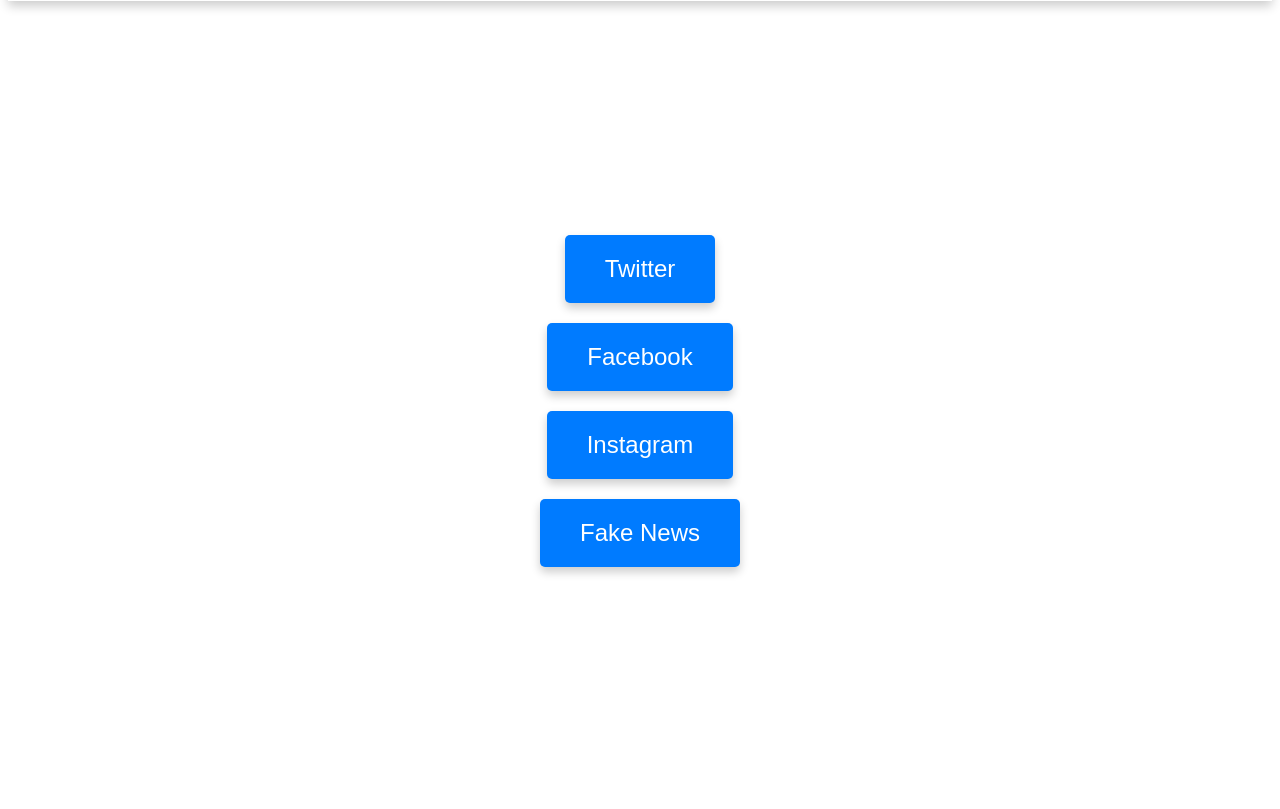
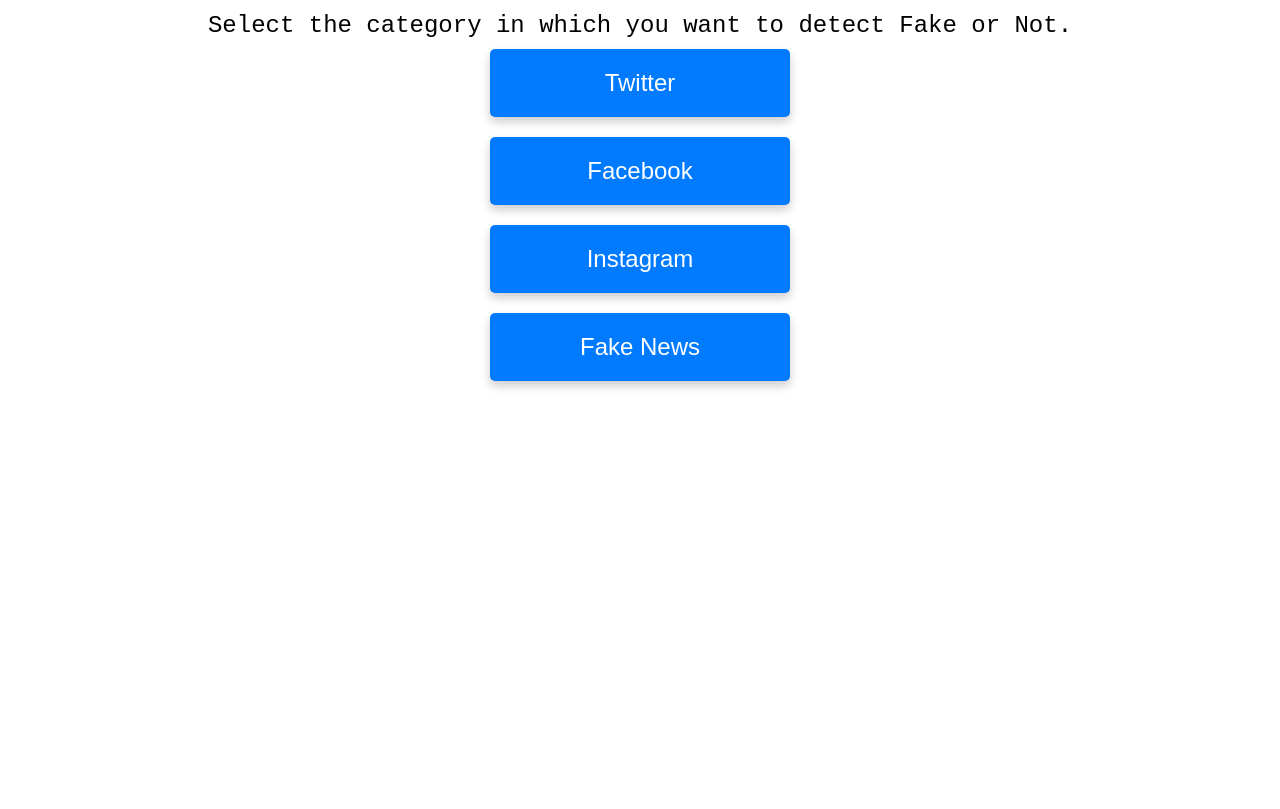
Before and after one commit to liya-diya/s8finalproject, a Flask app: page / in a window 1280 px wide. Shown: the part 347-1156 px from the top of the page. After the commit the page ends 736 px from the top, so only its background shows below. Run offline with Flask 3, Linux system fonts and the light colour scheme.

Commit message:
animation added and some layout issues fixed

```diff
--- a/static/style.css
+++ b/static/style.css
@@ -46,6 +46,7 @@ header {
    }
 
    button {
+    width : 300px;
     padding: 20px 40px;
     font-size: 24px;
     margin: 10px;
@@ -61,3 +62,20 @@ header {
    button:hover {
     background-color: #0056b3;
    }
+   #company{
+    height :100px;
+   }
+   #typing-text {
+    font-family: 'Courier New', Courier, monospace;
+    font-size: 24px;
+    width: 100%;
+    white-space: nowrap;
+    overflow: hidden;
+    text-align: center; /* updated */
+    animation: typing 2s steps(20) forwards;
+}
+
+@keyframes typing {
+    from { width: 0; margin: 0 auto; } /* updated */
+    to { width: 100%; margin: 0 auto; } /* updated */
+}
--- a/templates/base.html
+++ b/templates/base.html
@@ -7,7 +7,7 @@
 </head>
 <body>
  <header>
-  <img src="images/" alt="Company Logo">
+  <img src="static/images/companylogo.png" alt="Company Logo" id = "company">
   <nav>
    <ul>
     <li><a href="#">Instagram</a></li>
@@ -17,8 +17,8 @@
    </ul>
   </nav>
  </header>
-
- <main>
+<main>
+ <div id="typing-text">Select the category in which you want to detect Fake or Not.</div>
   <div class="container">
    <button onclick="goToPage('https://twitter.com')">Twitter</button>
    <button onclick="goToPage('https://www.facebook.com')">Facebook</button>
```
Also changed, not shown: static/images/companylogo.png (added), static/images/pv.png (added), static/images/twitter.jpg (added), static/images/twitterpv.jpg (added).
